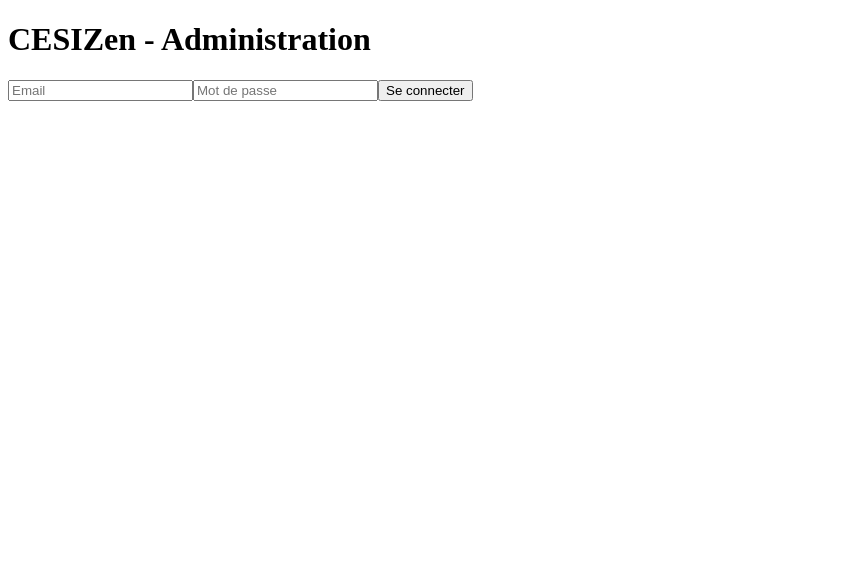
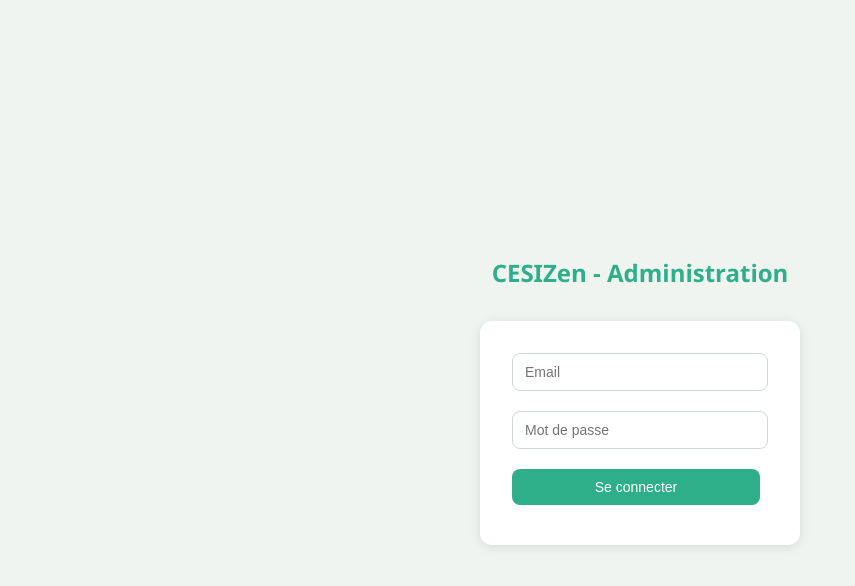
Before and after one commit to ItsMaxou1/cesizen-web, a React (Vite) app: page /login in a window 1280 px wide. Shown: the top 586 px of the page, without its empty margins (0-855 px from the left). Built offline with nearby package versions, Linux system fonts and the light colour scheme.

Commit message:
feat: add css and fix Exercice placeholder

```diff
--- a/src/index.css
+++ b/src/index.css
@@ -0,0 +1,197 @@
+* {
+  margin: 0;
+  padding: 0;
+  box-sizing: border-box;
+}
+
+body {
+  font-family: 'Segoe UI', sans-serif;
+  background-color: #f0f4f0;
+  color: #2d2d2d;
+}
+
+/* LOGIN */
+.login-container {
+  display: flex;
+  flex-direction: column;
+  align-items: center;
+  justify-content: center;
+  height: 100vh;
+  gap: 16px;
+}
+
+.login-container h1 {
+  color: #2eaf8a;
+  margin-bottom: 16px;
+}
+
+.login-container form {
+  display: flex;
+  flex-direction: column;
+  gap: 12px;
+  width: 320px;
+  background: white;
+  padding: 32px;
+  border-radius: 12px;
+  box-shadow: 0 2px 12px rgba(0,0,0,0.1);
+}
+
+/* DASHBOARD */
+.dashboard {
+  display: flex;
+  height: 100vh;
+}
+
+.dashboard-content {
+  flex: 1;
+  padding: 32px;
+  overflow-y: auto;
+}
+
+/* SIDEBAR */
+.sidebar {
+  width: 220px;
+  background-color: #2eaf8a;
+  color: white;
+  display: flex;
+  flex-direction: column;
+  padding: 24px 16px;
+  gap: 16px;
+}
+
+.sidebar h2 {
+  font-size: 22px;
+  font-weight: bold;
+  margin-bottom: 8px;
+}
+
+.sidebar p {
+  font-size: 14px;
+  opacity: 0.85;
+}
+
+.sidebar nav {
+  display: flex;
+  flex-direction: column;
+  gap: 8px;
+  margin-top: 16px;
+  flex: 1;
+}
+
+.sidebar nav a {
+  color: white;
+  text-decoration: none;
+  padding: 10px 12px;
+  border-radius: 8px;
+  font-size: 15px;
+  transition: background 0.2s;
+}
+
+.sidebar nav a:hover {
+  background-color: rgba(255,255,255,0.15);
+}
+
+.sidebar nav a.active {
+  background-color: rgba(255,255,255,0.25);
+  font-weight: bold;
+}
+
+.sidebar button {
+  background-color: rgba(255,255,255,0.15);
+  color: white;
+  border: none;
+  padding: 10px;
+  border-radius: 8px;
+  cursor: pointer;
+  font-size: 14px;
+}
+
+.sidebar button:hover {
+  background-color: rgba(255,255,255,0.25);
+}
+
+/* PAGES */
+h1 {
+  font-size: 24px;
+  margin-bottom: 24px;
+  color: #2eaf8a;
+}
+
+h2 {
+  font-size: 18px;
+  margin-bottom: 16px;
+  margin-top: 24px;
+}
+
+/* FORMULAIRES */
+input, select, textarea {
+  padding: 10px 12px;
+  border: 1px solid #d0d8d4;
+  border-radius: 8px;
+  font-size: 14px;
+  width: 100%;
+  margin-bottom: 8px;
+  background: white;
+}
+
+textarea {
+  min-height: 100px;
+  resize: vertical;
+}
+
+/* BOUTONS */
+button {
+  padding: 10px 16px;
+  border: none;
+  border-radius: 8px;
+  cursor: pointer;
+  font-size: 14px;
+  margin-right: 8px;
+  margin-bottom: 8px;
+  background-color: #2eaf8a;
+  color: white;
+  transition: background 0.2s;
+}
+
+button:hover {
+  background-color: #25906f;
+}
+
+/* TABLEAUX */
+table {
+  width: 100%;
+  border-collapse: collapse;
+  background: white;
+  border-radius: 12px;
+  overflow: hidden;
+  box-shadow: 0 2px 8px rgba(0,0,0,0.06);
+  margin-top: 24px;
+}
+
+th {
+  background-color: #2eaf8a;
+  color: white;
+  padding: 12px 16px;
+  text-align: left;
+  font-size: 14px;
+}
+
+td {
+  padding: 12px 16px;
+  border-bottom: 1px solid #f0f4f0;
+  font-size: 14px;
+}
+
+tr:last-child td {
+  border-bottom: none;
+}
+
+tr:hover td {
+  background-color: #f5faf8;
+}
+
+/* ERREUR */
+.erreur {
+  color: #e8405a;
+  margin-bottom: 12px;
+}
--- a/src/pages/ExercicesPage.tsx
+++ b/src/pages/ExercicesPage.tsx
@@ -25,11 +25,11 @@ const ExercicesPage = () => {
   const [reload, setReload] = useState(false)
   const [titre, setTitre] = useState('')
   const [description, setDescription] = useState('')
-  const [duree, setDuree] = useState(0)
-  const [inspiration, setInspiration] = useState(0)
-  const [apnee, setApnee] = useState(0)
-  const [expiration, setExpiration] = useState(0)
-  const [categorieId, setCategorieId] = useState(0)
+  const [duree, setDuree] = useState<number | ''>('')
+  const [inspiration, setInspiration] = useState<number | ''>('')
+  const [apnee, setApnee] = useState<number | ''>('')
+  const [expiration, setExpiration] = useState<number | ''>('')
+  const [categorieId, setCategorieId] = useState<number | ''>('')
   const [editId, setEditId] = useState<number | null>(null)
 
   useEffect(() => {
@@ -104,10 +104,10 @@ const ExercicesPage = () => {
       <h2>{editId ? 'Modifier' : 'Ajouter'} un exercice</h2>
       <input placeholder='Titre' value={titre} onChange={e => setTitre(e.target.value)} />
       <input placeholder='Description' value={description} onChange={e => setDescription(e.target.value)} />
-      <input type='number' placeholder='Durée (secondes)' value={duree} onChange={e => setDuree(Number(e.target.value))} />
-      <input type='number' placeholder='Inspiration (secondes)' value={inspiration} onChange={e => setInspiration(Number(e.target.value))} />
-      <input type='number' placeholder='Apnée (secondes)' value={apnee} onChange={e => setApnee(Number(e.target.value))} />
-      <input type='number' placeholder='Expiration (secondes)' value={expiration} onChange={e => setExpiration(Number(e.target.value))} />
+      <input type='number' placeholder='Durée totale en secondes' value={duree} onChange={e => setDuree(e.target.value === '' ? '' : Number(e.target.value))} />
+      <input type='number' placeholder='Inspiration en secondes' value={inspiration} onChange={e => setInspiration(e.target.value === '' ? '' : Number(e.target.value))} />
+      <input type='number' placeholder='Apnée en secondes' value={apnee} onChange={e => setApnee(e.target.value === '' ? '' : Number(e.target.value))} />
+      <input type='number' placeholder='Expiration en secondes' value={expiration} onChange={e => setExpiration(e.target.value === '' ? '' : Number(e.target.value))} />
       <select value={categorieId} onChange={e => setCategorieId(Number(e.target.value))}>
         <option value={0}>Choisir une catégorie</option>
         {categories.map(c => (
```
